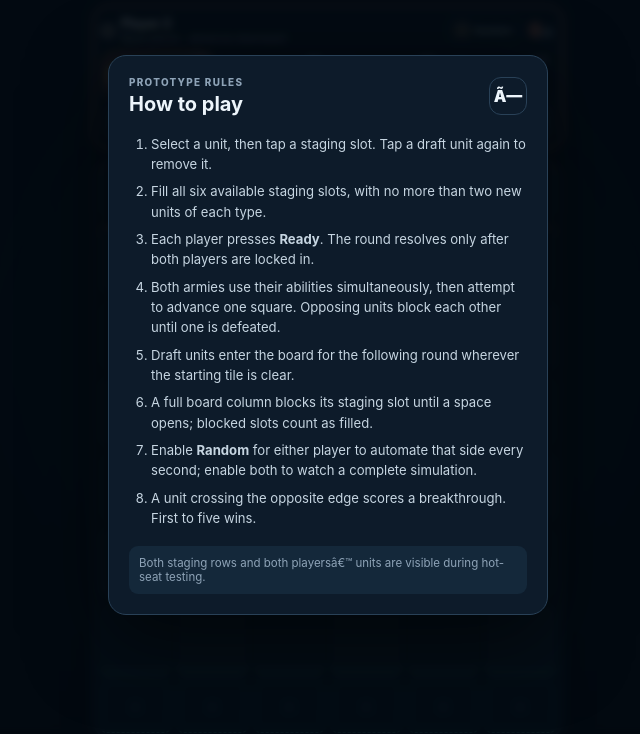
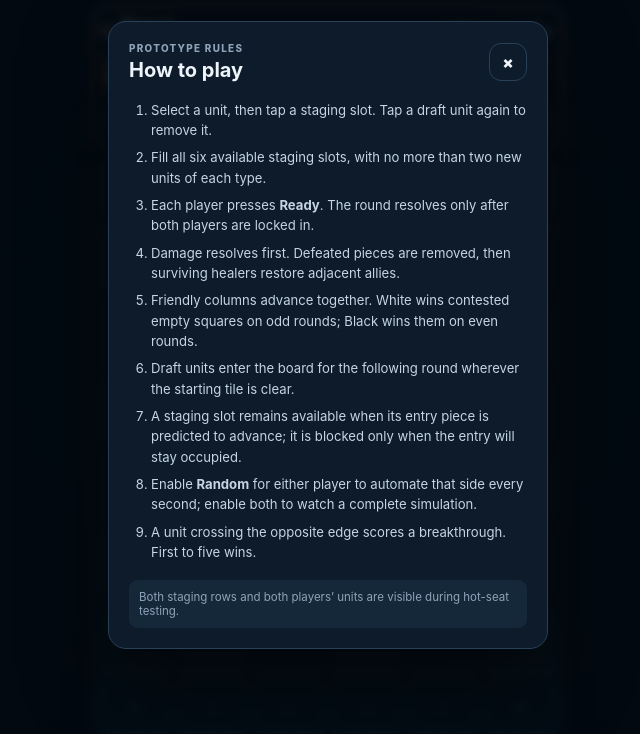
Before and after one commit to Saimoth/BoardGame, a website with bundled scripts: page index.html in a window 1280 px wide. Both pictures are taken after a click on the button "Open rules". Shown: the part 65-799 px from the top of the page, without its empty margins (312-952 px from the left). Built offline with nearby package versions, Linux system fonts and the light colour scheme.

Commit message:
Rebalance units and resolve movement deadlocks

```diff
--- a/index.html
+++ b/index.html
@@ -6,7 +6,7 @@
     <meta name="theme-color" content="#0a1421" />
     <meta
       name="description"
-      content="Frontline 6 â€” a two-player, turn-based 6Ã—6 tactics prototype."
+      content="Frontline 6 — a two-player, turn-based 6×6 tactics prototype."
     />
     <title>Frontline 6</title>
     <link rel="stylesheet" href="./styles.css" />
@@ -47,22 +47,23 @@
             <p class="eyebrow">Prototype rules</p>
             <h2>How to play</h2>
           </div>
-          <button class="icon-button" value="close" aria-label="Close rules">Ã—</button>
+          <button class="icon-button" value="close" aria-label="Close rules">×</button>
         </div>
         <ol>
           <li>Select a unit, then tap a staging slot. Tap a draft unit again to remove it.</li>
           <li>Fill all six available staging slots, with no more than two new units of each type.</li>
           <li>Each player presses <strong>Ready</strong>. The round resolves only after both players are locked in.</li>
-          <li>Both armies use their abilities simultaneously, then attempt to advance one square. Opposing units block each other until one is defeated.</li>
+          <li>Damage resolves first. Defeated pieces are removed, then surviving healers restore adjacent allies.</li>
+          <li>Friendly columns advance together. White wins contested empty squares on odd rounds; Black wins them on even rounds.</li>
           <li>Draft units enter the board for the following round wherever the starting tile is clear.</li>
-          <li>A full board column blocks its staging slot until a space opens; blocked slots count as filled.</li>
+          <li>A staging slot remains available when its entry piece is predicted to advance; it is blocked only when the entry will stay occupied.</li>
           <li>Enable <strong>Random</strong> for either player to automate that side every second; enable both to watch a complete simulation.</li>
           <li>A unit crossing the opposite edge scores a breakthrough. First to five wins.</li>
         </ol>
-        <p class="debug-note">Both staging rows and both playersâ€™ units are visible during hot-seat testing.</p>
+        <p class="debug-note">Both staging rows and both players’ units are visible during hot-seat testing.</p>
       </form>
     </dialog>
 
-    <script type="module" src="./src/ui.js?v=daf8917"></script>
+    <script type="module" src="./src/ui.js?v=rules-v2"></script>
   </body>
 </html>
```
